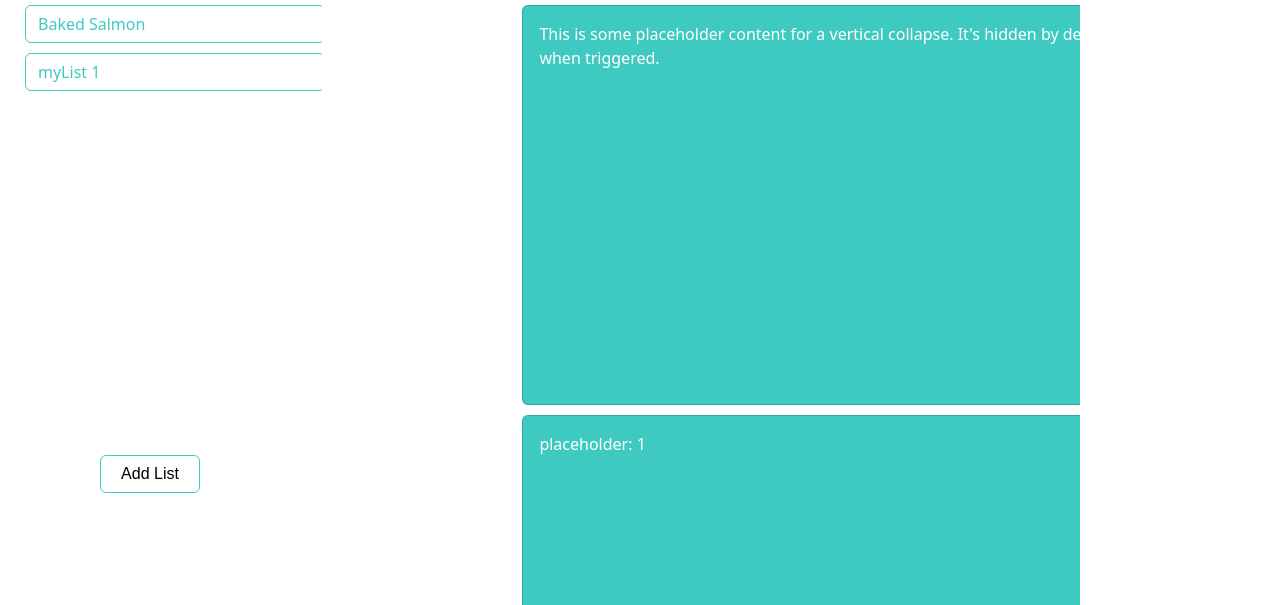
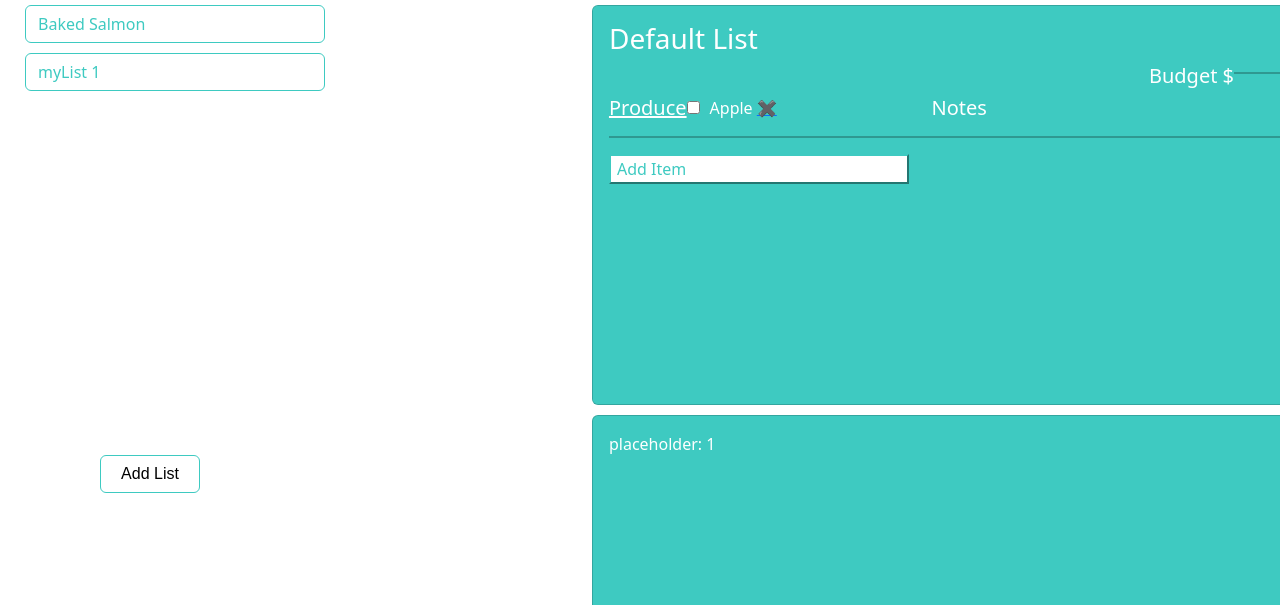
Before and after one commit to Rebecca-Chae/SENG-513-Project, a plain HTML site: page client/public/index.html in a window 1280 px wide. Both pictures are taken after a click on the button "Add List". Shown: the part 195-800 px from the top of the page. Drawn offline with nearby package versions, Linux system fonts and the light colour scheme; no server answers.

Commit message:
card info to first card

```diff
--- a/client/public/app.js
+++ b/client/public/app.js
@@ -56,9 +56,52 @@ addListButton.addEventListener('click', function () {
     "<div class='inner-card' style='min-height: 120px;'> " +
             "<div class='collapse show'> " +
                 "<div class='card card-body' style='width: 700px;'>" +
+                "<div style='min-height: 120px;'>"+
+                "<div class='modal-card-body' style='width: 700px;'>" +
+                "<h3>Default List</h3>" +
+                "<h5 id='budget-label'>Budget $</h5>" +
+                "<hr class='new1'>" +
+                "<div style='clear: both'>" +
+                "<h5 style='float:left'> <u>Produce</u></h5>" +
+                "<h5 id='notes-label'>Notes</h5>" +
+                "</div>" +
+                "<ul class = 'list'>" +
+                "<li><input type='checkbox' name='item'>Apple <a href='#'>&#10006</a></li>" +
+                "</ul>" +
+                "<hr class='new1'>" +
+                "<button type='button' class='btn-modal-card' data-bs-toggle='modal' data-bs-target='#exampleModal' data-bs-whatever='Item'>Add Item</button>" +
+                "<a class='modal fade' id='exampleModal' tabindex='-1' aria-labelledby='exampleModalLabel' aria-hidden='true'>" +
+                "<div class='modal-dialog'>" +
+                "<div class='modal-content'>" +
+                "<div class='modal-header'>" +
+                "<h5 class='modal-title' id='exampleModalLabel'>Add Item</h5>" +
+                "<button type='button' class='btn-close' data-bs-dismiss='modal' aria-label='Close'></button>" +
+                "</div>" +
+                "<div class='modal-body'>" +
+                "<form>" +
+                "<div class='mb-3'>" +
+                "<label for='recipient-name' class='col-form-label'>Category:</label>" +
+                "<input type='text' class='form-control'>" +
+                "<label for='recipient-name' class='col-form-label'>Item:</label>" +
+                "<input type='text' class='form-control'>" +
+                "<label for='message-text' class='col-form-label'>Notes:</label>" +
+                "<textarea class='form-control' id='message-text'></textarea>" +
+                "<label for='recipient-name' class='col-form-label'>Cost:</label>" +
+                "<input type='text' class='form-control'>" +
+                "</div>" +
+                "</form>" +
+                "</div>" +
+                "<div class='modal-footer'>" +
+                "<button type='button' class='btn btn-secondary' data-bs-dismiss='modal'>Close</button>" +
+                "<button type='button' class='btn-modal-card'>Add</button>" +
+                "</div>" +
+                "</div>" +
+                "</div>" +
+                "</a>" +
+                "</div>" +
                 "</div> " +
-            "</div> " +
-        "</div>"
+                "</div> " +
+                "</div>"
     );
 
     // We have added one more card
--- a/client/public/index.html
+++ b/client/public/index.html
@@ -23,13 +23,7 @@
                     <div class="inner-card" style="min-height: 120px;">
                         <div class="collapse show" id="lst-0">
                             <div class="card card-body" style="width: 700px;">
-                                This is some placeholder content for a vertical collapse. It's hidden by default and shown when triggered.
-                            </div>
-                        </div>
-                    </div>
-                </div>
                                 <div style="min-height: 120px;">
-                    <div class="collapse" id="collapseExample">
                                         <div class="modal-card-body" style="width: 700px;">
                                             <h3>Default List</h3>
                                             <h5 id="budget-label">Budget $</h5>
@@ -41,7 +35,6 @@
                                             <ul class = "list">
                                                 <li><input type="checkbox" name="item">Apple <a href="#">&#10006</a></li>
                                             </ul>
-                            This is some placeholder content for a vertical collapse. It's hidden by default and shown when triggered.
                                             <hr class="new1">
 
                                             <button type="button" class="btn-modal-card" data-bs-toggle="modal" data-bs-target="#exampleModal" data-bs-whatever="Item">Add Item</button>
@@ -73,6 +66,10 @@
                                             </div>
                                             </div>
                                         </a>
+
+                                </div>
+                            </div>
+                        </div>
                     </div>
                 </div>
             </div>
--- a/client/public/style.css
+++ b/client/public/style.css
@@ -96,16 +96,16 @@ section {
 }
 
 
-.modal-card-body {
-    // Enable `flex-grow: 1` for decks and groups so that card blocks take up
-    // as much space as possible, ensuring footers are aligned to the bottom.
+.modal-card-body{
+     /* Enable `flex-grow: 1` for decks and groups so that card blocks take up */
+     /* as much space as possible, ensuring footers are aligned to the bottom. */
     flex: 1 1 auto;
-    padding: $card-spacer-x;
-  }
+    padding: card-spacer-x;
+ }
 
 .list{
     padding: 0 !important;
-    width: 200 px;
+    width: 200px;
 }
 .list li{
     list-style: none;
```
Lines whose indentation alone changed are shown as unchanged.
